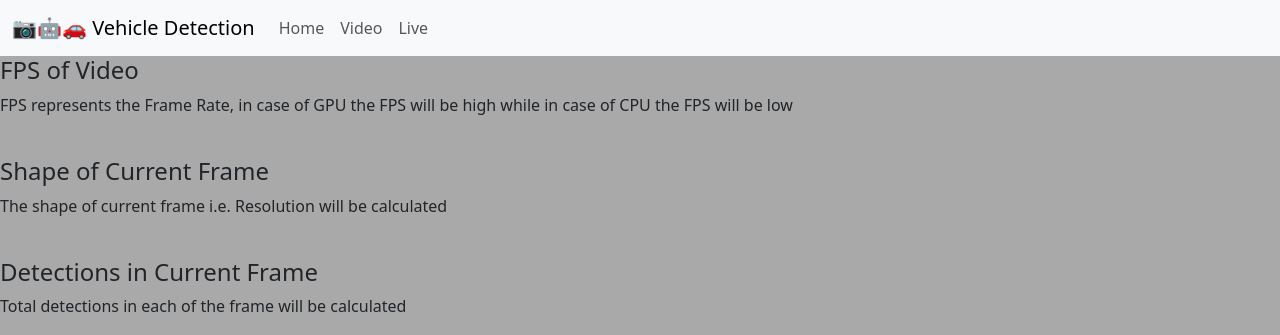
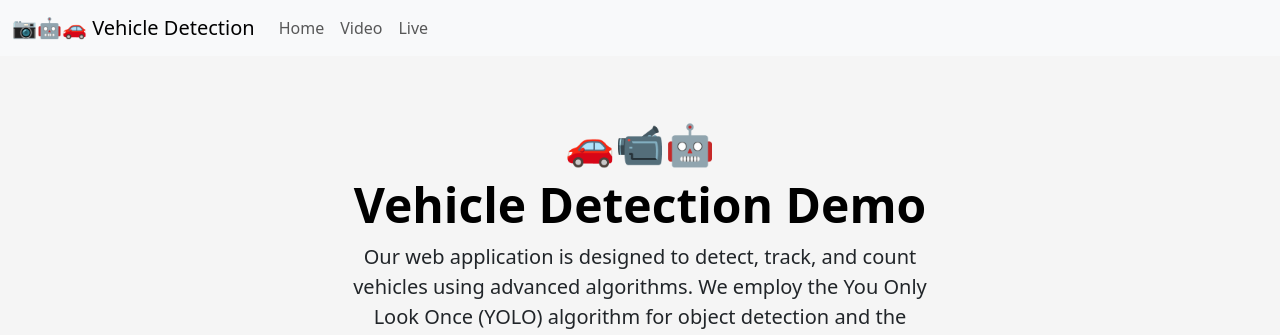
Before and after one commit to CloudMojos/Vehicle-Detection-Using-YOLOv8, a Flask app: page / in a window 1280 px wide. Shown: the top 335 px of the page. Run offline with Flask 2, Linux system fonts and the light colour scheme; parts of the project's set-up code (start-up, migrations or seed data) failed here and were passed over.

Commit message:
checkpoint eyy

```diff
--- a/server/detection.py
+++ b/server/detection.py
@@ -333,11 +333,14 @@ def video_detection(path_x):
         # calculate the frame per second and draw it on the frame
         fps = f"FPS: {1 / (end - start).total_seconds():.2f}"
         cv2.putText(img, fps, (50, 50),
-                    cv2.FONT_HERSHEY_SIMPLEX, 2, (0, 0, 255), 8)
+                    cv2.FONT_HERSHEY_SIMPLEX, 1.2, (0, 0, 255), 8)
+
+        endx = int((end_point1[0] + end_point2[0]) / 2)
+        endy = int((end_point1[1] + end_point2[1]) / 2)
 
         # draw the total number of vehicles passing the lines
-        cv2.putText(img, "A", (10, 483), cv2.FONT_HERSHEY_SIMPLEX, 0.5, (255, 255, 255), 2)
-        cv2.putText(img, f"{counter_end}", (620, 483), cv2.FONT_HERSHEY_SIMPLEX, 0.5, (255, 255, 255), 2)
+        cv2.putText(img, "A", (end_point1[0], endy), cv2.FONT_HERSHEY_SIMPLEX, 0.5, (255, 255, 255), 2)
+        cv2.putText(img, f"{counter_end}", (endx, endy), cv2.FONT_HERSHEY_SIMPLEX, 0.5, (255, 255, 255), 2)
         # cv2.putText(img, f"{counter_C}", (1040, 483), cv2.FONT_HERSHEY_SIMPLEX, 0.5, (255, 255, 255), 2)
 
         yield img
--- a/server/templates/canvas.html
+++ b/server/templates/canvas.html
@@ -3,7 +3,7 @@
 <head>
     <meta charset="UTF-8">
     <meta name="viewport" content="width=device-width, initial-scale=1.0">
-    <title>Canvas with Image</title>
+    <title>Vehicle Detection BSCS-4A</title>
     <link href="https://cdn.jsdelivr.net/npm/bootstrap@5.3.3/dist/css/bootstrap.min.css" rel="stylesheet" integrity="sha384-QWTKZyjpPEjISv5WaRU9OFeRpok6YctnYmDr5pNlyT2bRjXh0JMhjY6hW+ALEwIH" crossorigin="anonymous">
     <link rel="stylesheet" href="../static/styles.css">
     <script defer src="static/scripts/canvas.js"></script>
--- a/server/templates/canvastemp.html
+++ b/server/templates/canvastemp.html
@@ -3,7 +3,7 @@
 <head>
     <meta charset="UTF-8">
     <meta name="viewport" content="width=device-width, initial-scale=1.0">
-    <title>Canvas with Image</title>
+    <title>Vehicle Detection BSCS-4A</title>
     <link href="https://cdn.jsdelivr.net/npm/bootstrap@5.3.3/dist/css/bootstrap.min.css" rel="stylesheet" integrity="sha384-QWTKZyjpPEjISv5WaRU9OFeRpok6YctnYmDr5pNlyT2bRjXh0JMhjY6hW+ALEwIH" crossorigin="anonymous">
     <link rel="stylesheet" href="../static/styles.css">
     <script defer src="static/scripts/canvas.js"></script>
--- a/server/templates/index.html
+++ b/server/templates/index.html
@@ -5,9 +5,22 @@
         <meta name="viewport"
               content="width=device-width, user-scalable=no, initial-scale=1.0, maximum-scale=1.0, minimum-scale=1.0">
         <meta http-equiv="X-UA-Compatible" content="ie=edge">
-        <title>Xx Vehicle Detection xX</title>
+        <title>Vehicle Detection BSCS-4A</title>
         <link href="https://cdn.jsdelivr.net/npm/bootstrap@5.3.3/dist/css/bootstrap.min.css" rel="stylesheet" integrity="sha384-QWTKZyjpPEjISv5WaRU9OFeRpok6YctnYmDr5pNlyT2bRjXh0JMhjY6hW+ALEwIH" crossorigin="anonymous">
         <link rel="stylesheet" href="/static/styles.css">
+
+        <style>
+            body {
+                background-color: whitesmoke;
+            }
+            .b-example-divider {
+                height: 2rem;
+                background-color: rgba(0, 0, 0, .1);
+                border: solid rgba(0, 0, 0, .15);
+                border-width: 1px 0;
+                box-shadow: inset 0 .5em 1.5em rgba(0, 0, 0, .1), inset 0 .125em .5em rgba(0, 0, 0, .15);
+            }
+        </style>
     </head>
     <body>
         <header>
@@ -35,22 +48,44 @@
             </nav>
         </header>
 
-        <div class="content">
-            <div>
-                <h4> FPS of Video</h4>
-                <p>FPS represents the Frame Rate, in case of GPU the FPS will be high while in case of CPU the FPS will be low</p><br>
-                <h4>Shape of Current Frame</h4>
-                <p>The shape of current frame i.e. Resolution will be calculated</p><br>
-                <h4>Detections in Current Frame</h4>
-                <p>Total detections in each of the frame will be calculated</p><br>
-            </div>
-            <div>
-                <figure>
-                <img src="../static/images/1.png"  alt="Image Missing">
-                <figcaption>Sample Results</figcaption>
-                </figure>
-            </div>
+<!--        <div class="content">-->
+<!--            <div>-->
+<!--                <h4> FPS of Video</h4>-->
+<!--                <p>FPS represents the Frame Rate, in case of GPU the FPS will be high while in case of CPU the FPS will be low</p><br>-->
+<!--                <h4>Shape of Current Frame</h4>-->
+<!--                <p>The shape of current frame i.e. Resolution will be calculated</p><br>-->
+<!--                <h4>Detections in Current Frame</h4>-->
+<!--                <p>Total detections in each of the frame will be calculated</p><br>-->
+<!--            </div>-->
+<!--            <div>-->
+<!--                <figure>-->
+<!--                <img src="../static/images/1.png"  alt="Image Missing">-->
+<!--                <figcaption>Sample Results</figcaption>-->
+<!--                </figure>-->
+<!--            </div>-->
+
+    <div class="px-4 mt-5 py-3 text-center">
+        <h1>🚗📹🤖</h1>
+        <h1 class="display-5 fw-bold text-body-emphasis">Vehicle Detection Demo</h1>
+        <div class="col-lg-6 mx-auto">
+            <p class="lead mb-4">
+                Our web application is designed to detect, track, and count vehicles using advanced algorithms. We employ the You Only Look Once (YOLO) algorithm for object detection and the DeepSORT algorithm for tracking. When a vehicle crosses a designated line, the system automatically creates a traffic data object and inserts it into our MongoDB Atlas database collection. This traffic data can be retrieved via GET requests to our API
+            </p>
         </div>
+    </div>
+
+    <div class="b-example-divider"></div>
+
+    <div class="px-4 pt-5 my-5 text-center border-bottom">
+        <h1 class="display-4 fw-bold text-body-emphasis">Screenshots 📸</h1>
+        <div class="col-lg-6 mx-auto">
+        </div>
+        <div class="overflow-hidden" style="max-height: 30vh;">
+          <div class="container px-5">
+            <img src="bootstrap-docs.png" class="img-fluid border rounded-3 shadow-lg mb-4" alt="Example image" width="700" height="500" loading="lazy">
+          </div>
+        </div>
+      </div>
 
         <script src="https://cdn.jsdelivr.net/npm/bootstrap@5.3.3/dist/js/bootstrap.bundle.min.js" integrity="sha384-YvpcrYf0tY3lHB60NNkmXc5s9fDVZLESaAA55NDzOxhy9GkcIdslK1eN7N6jIeHz" crossorigin="anonymous"></script>
     </body>
--- a/server/templates/live.html
+++ b/server/templates/live.html
@@ -5,7 +5,7 @@
         <meta name="viewport"
               content="width=device-width, user-scalable=no, initial-scale=1.0, maximum-scale=1.0, minimum-scale=1.0">
         <meta http-equiv="X-UA-Compatible" content="ie=edge">
-        <title>Xx Vehicle Detection xX</title>
+        <title>Vehicle Detection BSCS-4A</title>
         <link href="https://cdn.jsdelivr.net/npm/bootstrap@5.3.3/dist/css/bootstrap.min.css" rel="stylesheet" integrity="sha384-QWTKZyjpPEjISv5WaRU9OFeRpok6YctnYmDr5pNlyT2bRjXh0JMhjY6hW+ALEwIH" crossorigin="anonymous">
         <link rel="stylesheet" href="/static/styles.css">
     </head>
--- a/server/templates/video.html
+++ b/server/templates/video.html
@@ -5,7 +5,7 @@
         <meta name="viewport"
               content="width=device-width, user-scalable=no, initial-scale=1.0, maximum-scale=1.0, minimum-scale=1.0">
         <meta http-equiv="X-UA-Compatible" content="ie=edge">
-        <title>Xx Vehicle Detection xX</title>
+        <title>Vehicle Detection BSCS-4A</title>
         <link href="https://cdn.jsdelivr.net/npm/bootstrap@5.3.3/dist/css/bootstrap.min.css" rel="stylesheet" integrity="sha384-QWTKZyjpPEjISv5WaRU9OFeRpok6YctnYmDr5pNlyT2bRjXh0JMhjY6hW+ALEwIH" crossorigin="anonymous">
         <link rel="stylesheet" href="/static/styles.css">
     </head>
--- a/server/templates/videoplaying.html
+++ b/server/templates/videoplaying.html
@@ -5,7 +5,7 @@
         <meta name="viewport"
               content="width=device-width, user-scalable=no, initial-scale=1.0, maximum-scale=1.0, minimum-scale=1.0">
         <meta http-equiv="X-UA-Compatible" content="ie=edge">
-        <title>Xx Vehicle Detection xX</title>
+        <title>Vehicle Detection BSCS-4A</title>
         <link href="https://cdn.jsdelivr.net/npm/bootstrap@5.3.3/dist/css/bootstrap.min.css" rel="stylesheet" integrity="sha384-QWTKZyjpPEjISv5WaRU9OFeRpok6YctnYmDr5pNlyT2bRjXh0JMhjY6hW+ALEwIH" crossorigin="anonymous">
         <link rel="stylesheet" href="/static/styles.css">
     </head>
```
Also changed, not shown: 1 other file.
